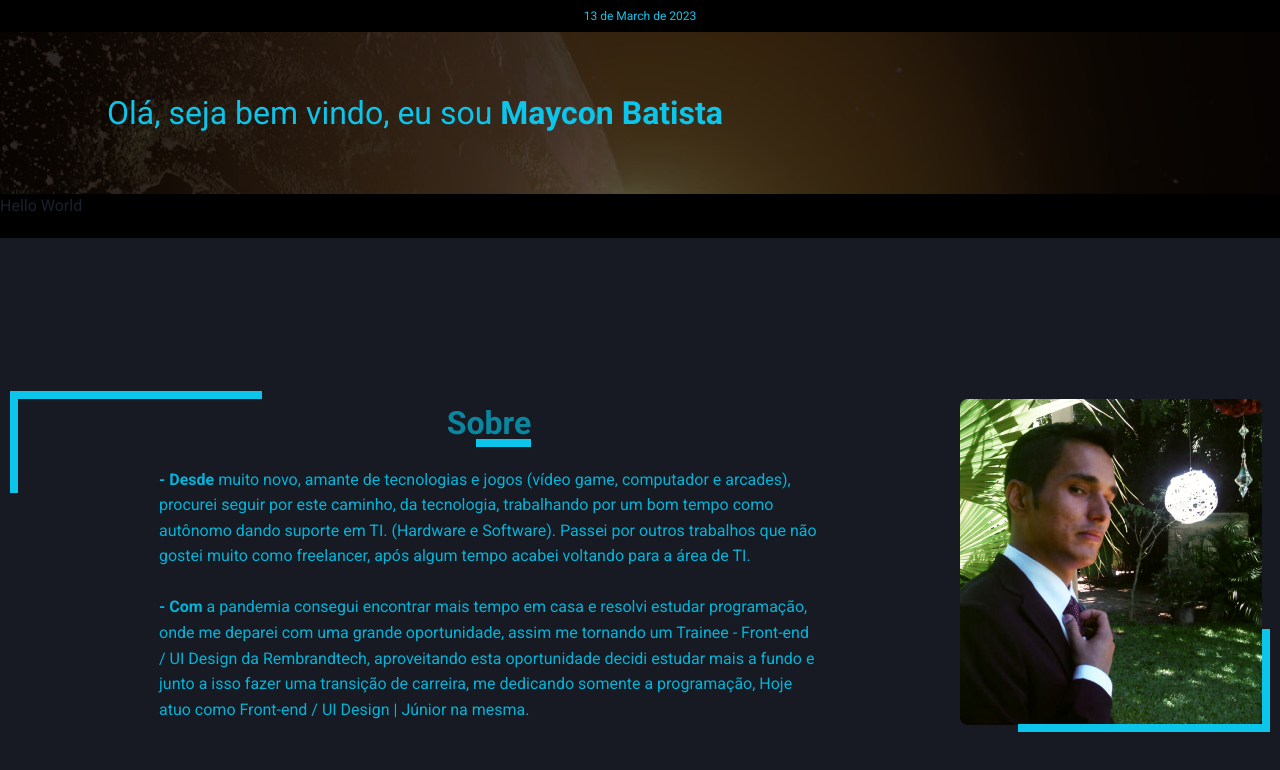
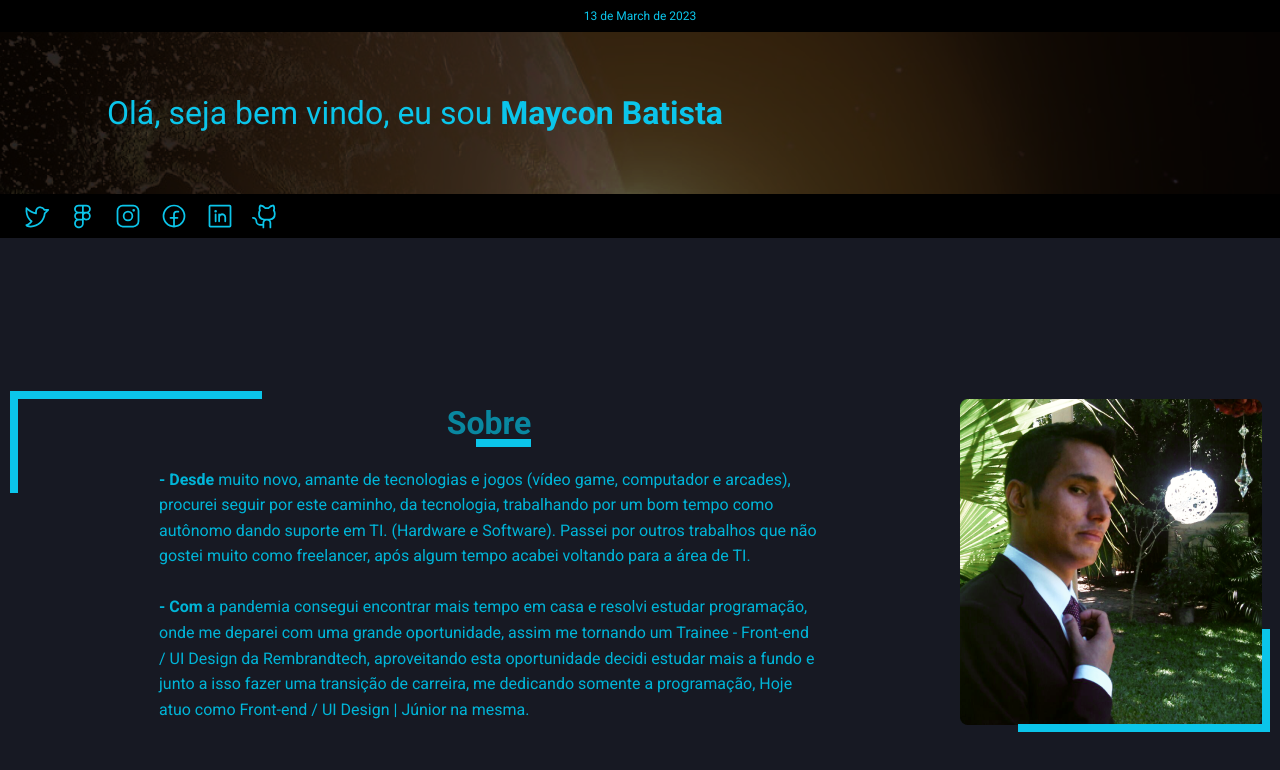
Before and after one commit to MayconTrix/MB-Portfolio, a Next.js app: page / in a window 1280 px wide. Shown: the top 770 px of the page. Built offline with nearby package versions, Linux system fonts and the light colour scheme.

Commit message:
first commit

```diff
--- a/src/components/About/index.tsx
+++ b/src/components/About/index.tsx
@@ -67,7 +67,7 @@ export function About() {
             </Text>
           </Flex>
           <Box justifySelf="end" width="30.2rem" height="32.6rem">
-            <Img src="/Foto.png" />
+            <Img src="/Foto.png" alt="Foto de Maycon Batista usando terno" />
           </Box>
         </Flex>
         <Box
--- a/src/components/Header/index.tsx
+++ b/src/components/Header/index.tsx
@@ -1,4 +1,12 @@
 import { Box, Flex, Img, Text } from "@chakra-ui/react";
+import {
+  FacebookLogo,
+  FigmaLogo,
+  GithubLogo,
+  InstagramLogo,
+  LinkedinLogo,
+  TwitterLogo,
+} from "@phosphor-icons/react";
 
 export function Header() {
   const today = new Date();
@@ -32,7 +40,14 @@ export function Header() {
         </Text>
       </Flex>
       <Flex height="4.4rem" backgroundColor="black">
-        Hello World
+        <Flex marginLeft="2.2rem" align="center" color="cyan.400" gap="1.8rem">
+          <TwitterLogo size={28} />
+          <FigmaLogo size={28} />
+          <InstagramLogo size={28} />
+          <FacebookLogo size={28} />
+          <LinkedinLogo size={28} />
+          <GithubLogo size={28} />
+        </Flex>
       </Flex>
     </Box>
   );
```
